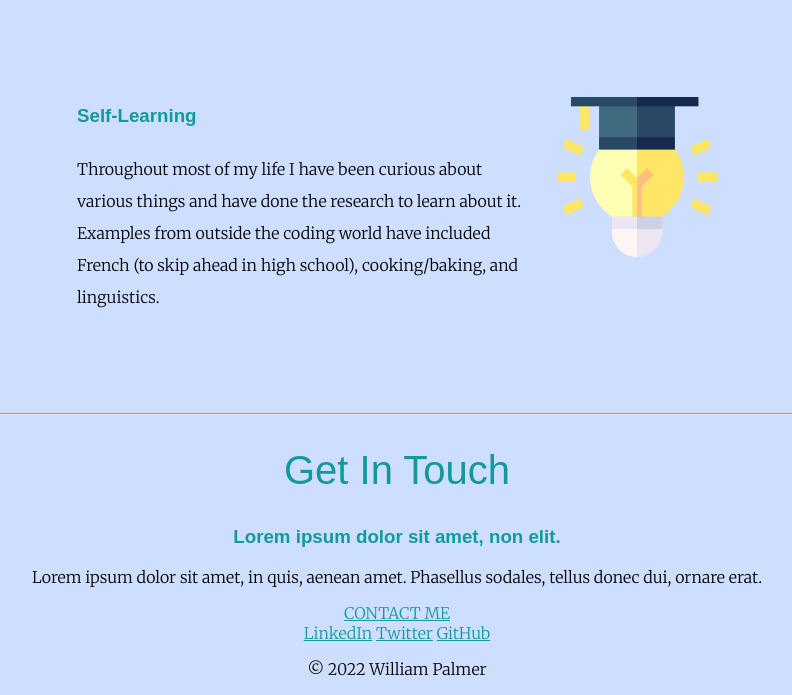
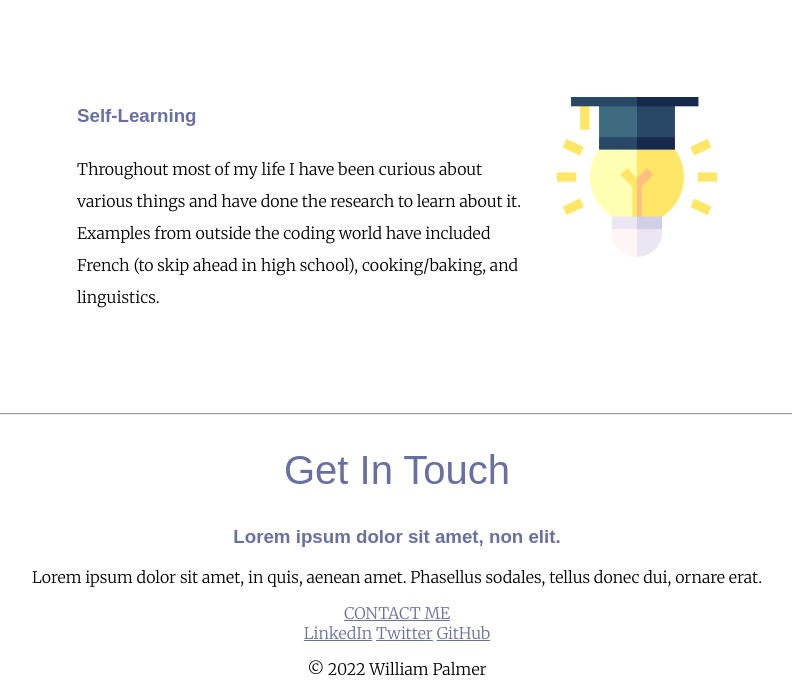
Before and after one commit to wppalmer/personalSite, a plain HTML site: page index.html in a window 1280 px wide. Shown: the part 1549-2244 px from the top of the page, without its empty margins (243-1035 px from the left). Drawn offline with Linux system fonts and the light colour scheme.

Commit message:
Changed color styles

```diff
--- a/style.css
+++ b/style.css
@@ -2,36 +2,34 @@
 /**********ELEMENTS**********/
 
 body{
-    background-color: #CDDEFF;
     margin: 0;
     text-align: center;
     font-family: 'Merriweather', serif;
   }
   h1 {
-    color: whitesmoke;
+    color: #FF5959;
     font-size: 5.625rem;
     margin: 50px auto 0 auto;
     font-family: 'Sacramento', cursive;
   }
   h2 {
-    color: whitesmoke;
+    color: #FF5959;
     font-family: 'Monserrat', sans-serif;
     font-size: 2.5rem;
     font-weight: normal;
   }
   h3 {
-    color: #11999E;
+    color: #676FA3;
     font-family: 'Monserrat', sans-serif;
   }
   a {
-    color: #11999E;
+    color: #676FA3;
   }
 
   /**********CLASSES**********/
 
   .top-container {
-    background-image: linear-gradient(#676FA3,#CDDEFF);
-   /*background-color: #CDDEFF;*/
+   background-color: #CDDEFF;
     padding-top: 100px;
     position: relative;
 
@@ -41,7 +39,7 @@ body{
 
   }
   .middle-container h2{
-      color: #11999E;
+      color: #676FA3;
   }
  /* .bottom-container {
 
```
